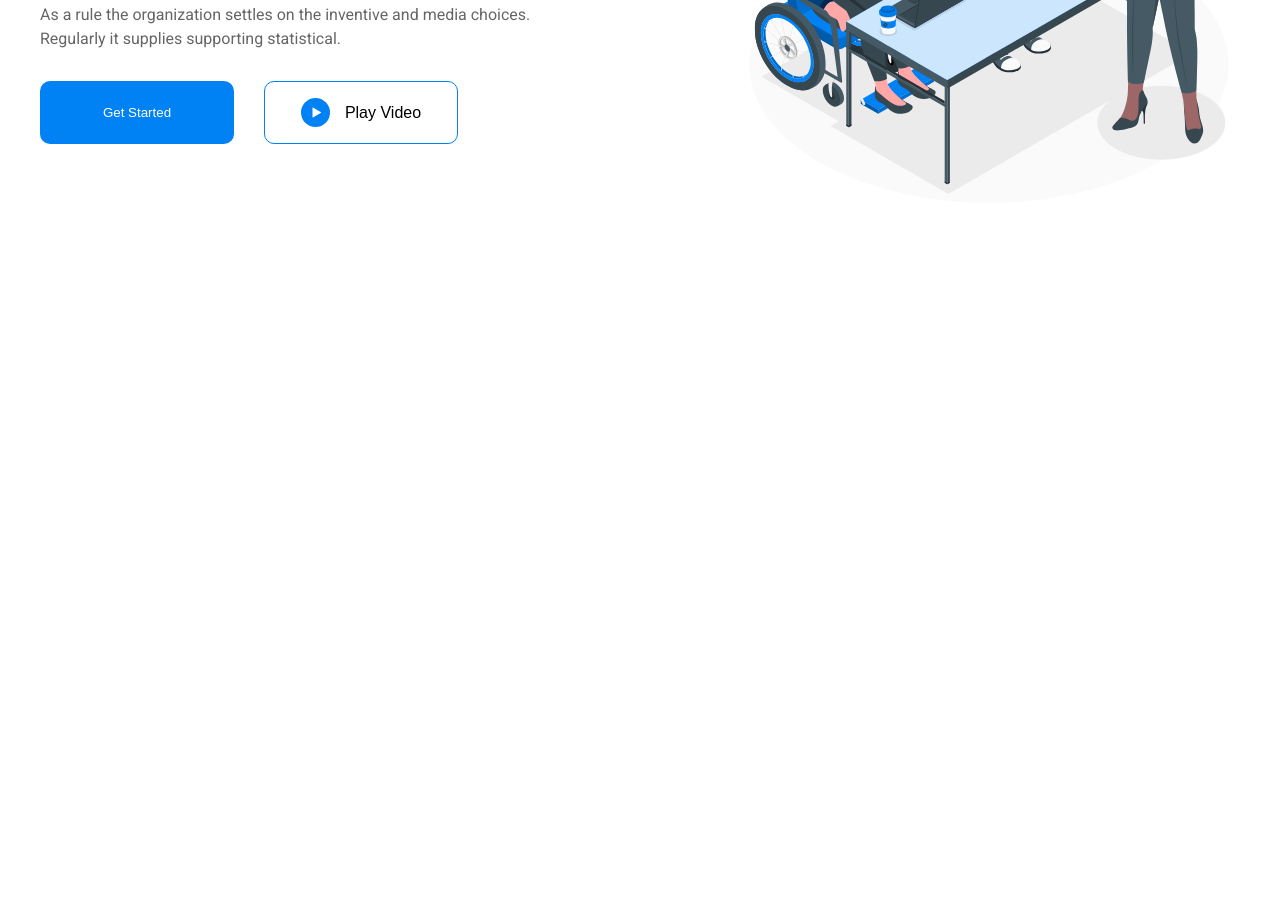
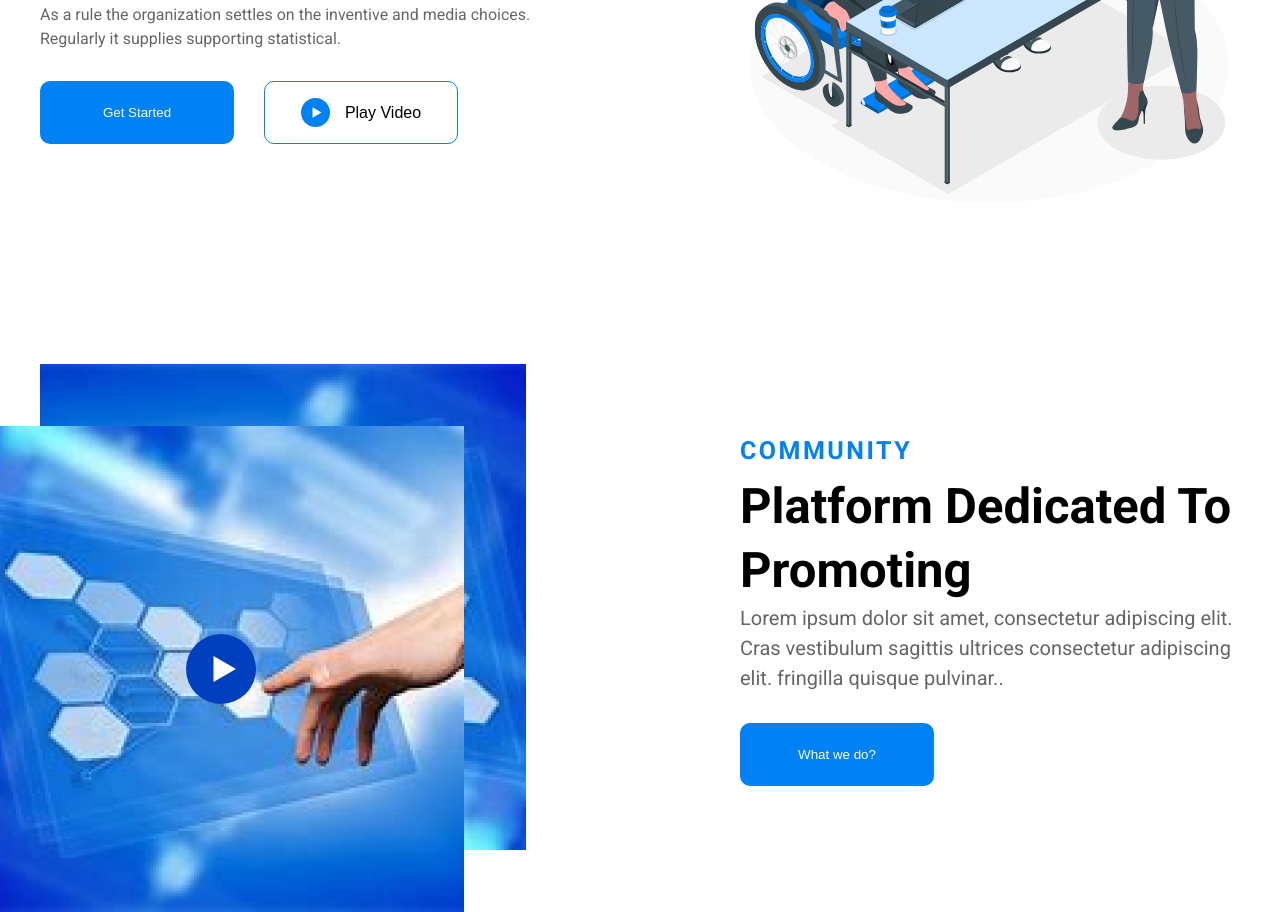
Before and after one commit to 1xtend/Agency, a plain HTML site: page index.html in a window 1280 px wide. Shown: the part 497-1409 px from the top of the page. Before the commit the page ends 800 px from the top, so only its background shows below. Drawn offline with Linux system fonts and the light colour scheme.

Commit message:
second commit

```diff
--- a/index.html
+++ b/index.html
@@ -60,6 +60,23 @@
                 </div>
             </div>
         </section>
+        <section class="platform">
+            <div class="container">
+                <div class="promoting">
+                    <div class="promote-images">
+                        <img src="img/2-plt-img.jpg" alt="img" class="promoting-img-1">
+                        <img src="img/1-plt-img.jpg" alt="img" class="promoting-img-2">
+                        <img src="img/plt-elipse.svg" alt="img" class="promoting-elipse">
+                    </div>
+                    <div class="community">
+                        <h3 class="up-title">Community</h3>
+                        <h2 class="community-title">Platform Dedicated To Promoting</h2>
+                        <p class="commynity-bottom-title">Lorem ipsum dolor sit amet, consectetur adipiscing elit. Cras vestibulum sagittis ultrices  consectetur adipiscing elit. fringilla quisque pulvinar..</p>
+                        <button class="smart-btn st-btn">What we do? </button>
+                    </div>
+                </div>
+            </div>
+        </section>
     </main>
 </body>
 </html>
--- a/scss/style.scss
+++ b/scss/style.scss
@@ -137,15 +137,6 @@ hr {
 .smart {
     width: 530px;
 
-    .up-title {
-        font-size: 25px;
-        line-height: 1.45em;
-        letter-spacing: 0.1em;
-        text-transform: uppercase;
-        color: #0080FD;
-        margin-bottom: 5px;
-    }
-
     .smart-title {
         font-weight: 700;
         font-size: 3em;
@@ -156,6 +147,16 @@ hr {
             color: $colorBlue;
         }
     }
+}
+
+.up-title {
+    font-size: 25px;
+    line-height: 1.45em;
+    letter-spacing: 0.1em;
+    text-transform: uppercase;
+    color: #0080FD;
+    margin-bottom: 5px;
+}
 
 .bottom-title {
     font-size: 0.8rem;
@@ -163,10 +164,10 @@ hr {
     opacity: 0.6;
     margin-bottom: 30px;
 }
-}
 
 .smart-buttons {
     display: flex;
+}
 
 .smart-btn {
     width: 194px;
@@ -210,7 +211,6 @@ hr {
     background: #dad0ff;
     border: none;
 }
-}
 
 @media (max-width: 1024px) {
     .business {
@@ -230,3 +230,46 @@ hr {
         }
     }
 }
+
+// -------------------------
+
+// Platform
+
+.promoting {
+    display: flex;
+    justify-content: space-between;
+    align-items: center;
+    margin-top: 150px;
+}
+
+.promote-images {
+    position: relative;
+
+    .promoting-img-2 {
+        position: absolute;
+        right: 62px;
+        top: 62px;
+    }
+
+    .promoting-elipse {
+        position: absolute;
+        right: 270px;
+        top: 270px;
+    }
+}
+
+.community {
+    width: 500px;
+
+    .community-title {
+        font-weight: 700;
+        font-size: 2.45em;
+        line-height: 64px;
+    }
+
+    .commynity-bottom-title {
+        line-height: 30px;
+        opacity: 0.6;
+        margin-bottom: 30px;
+    }
+}
```
Also changed, not shown: css/style.css, img/1-plt-img.jpg (added), img/2-plt-img.jpg (added), img/plt-elipse.svg (added). Lines whose indentation alone changed are shown as unchanged.
